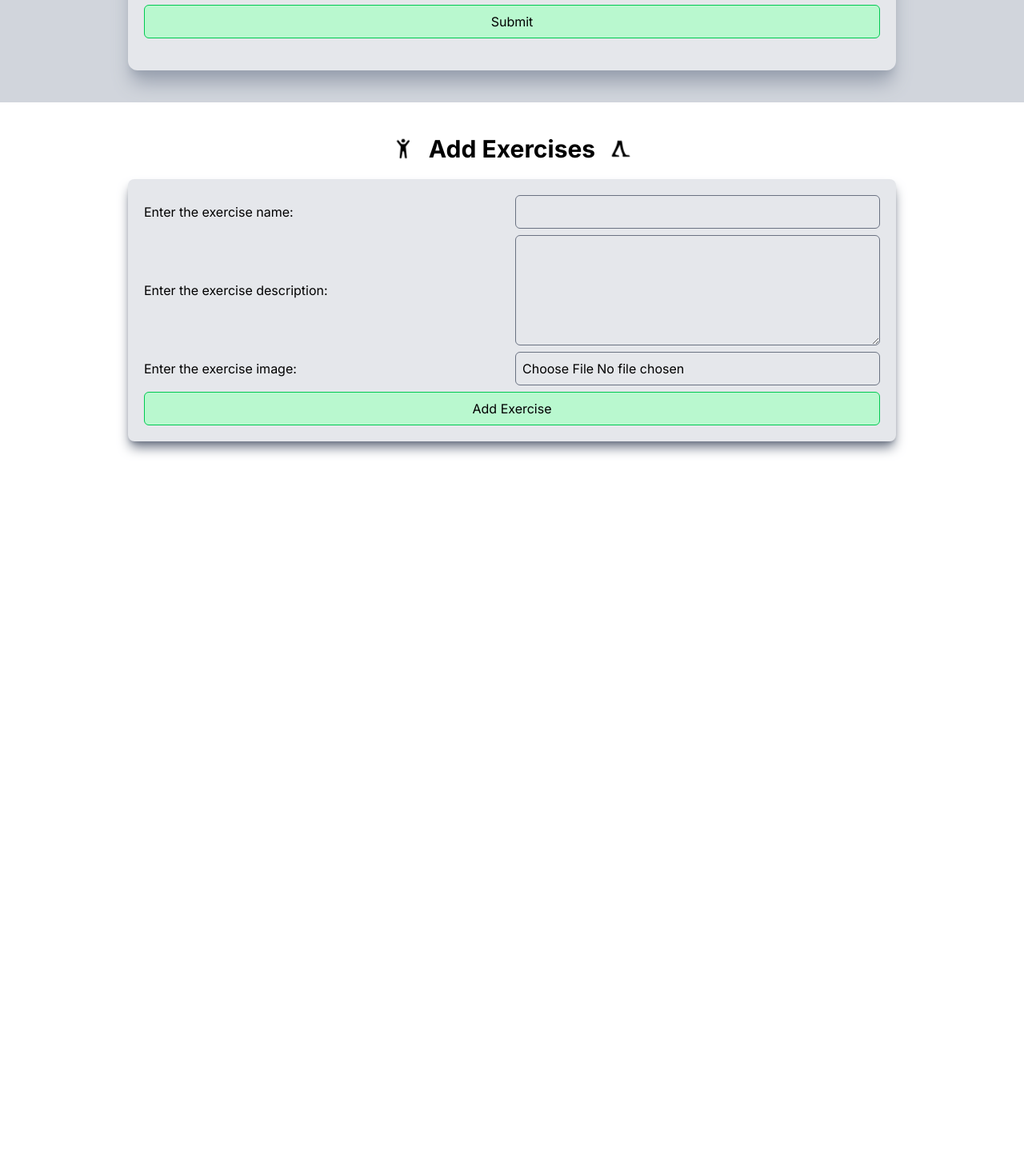
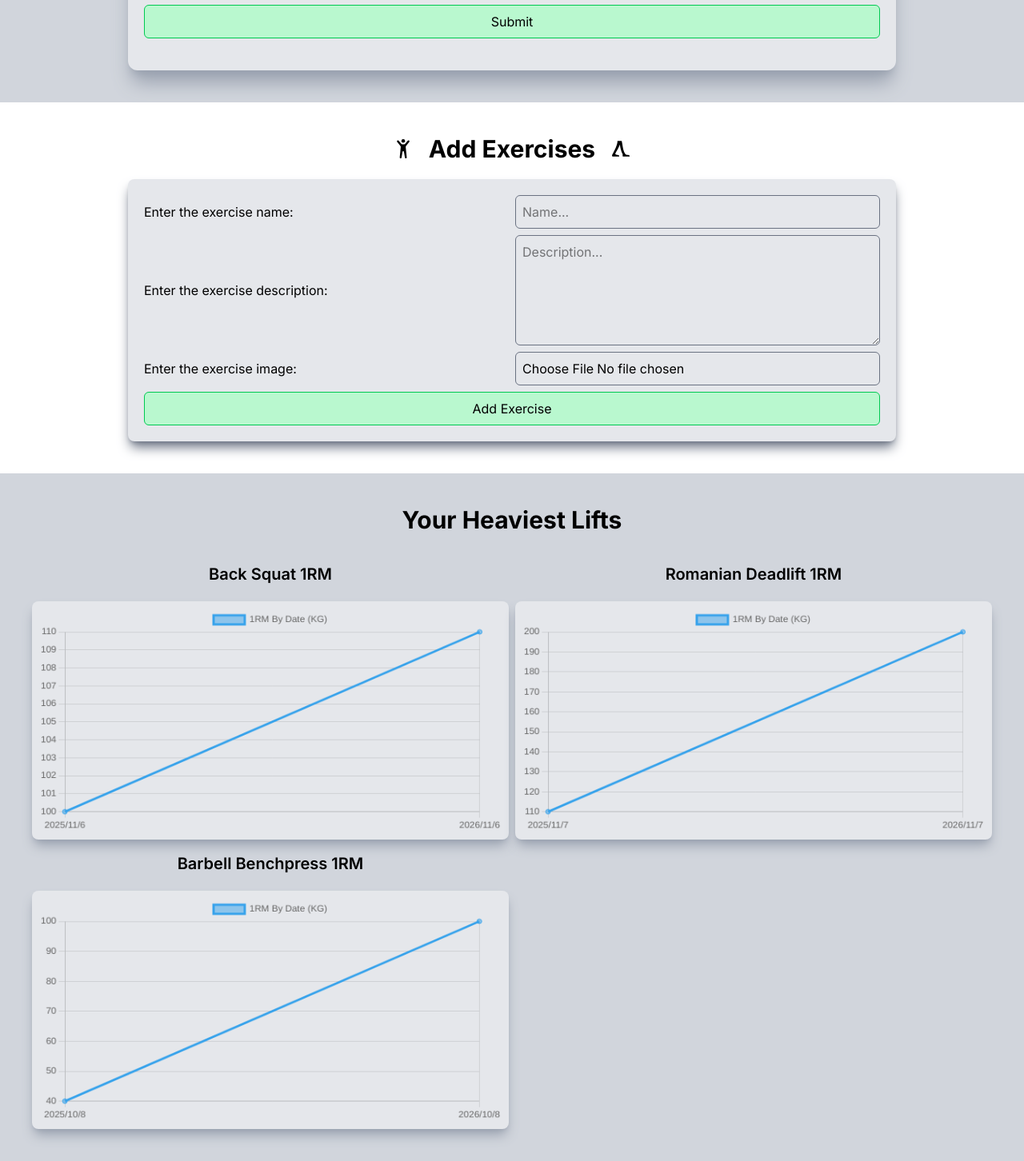
Before and after one commit to TANGHuyming/myworkoutapp, a Next.js app: page / in a window 1280 px wide. Shown: the part 479-1931 px from the top of the page at 80% size. Before the commit the page ends 1071 px from the top, so only its background shows below. Built offline with nearby package versions, Linux system fonts and the light colour scheme.

Commit message:
added maxrepcharts component

```diff
--- a/app/components/AddExercise.tsx
+++ b/app/components/AddExercise.tsx
@@ -39,10 +39,10 @@ export default function AddExercise() {
                 className="grid grid-cols-2 w-8/10 justify-center items-center gap-2 p-5 rounded-lg bg-gray-200 shadow-lg shadow-gray-500"
             >
                 <label htmlFor="name">Enter the exercise name: </label>
-                <input className={inputStyling} type="text" name="name" id="name" value={name} onChange={(e) => setName(e.target.value)}/>
+                <input className={inputStyling} type="text" name="name" id="name" placeholder="Name..." value={name} onChange={(e) => setName(e.target.value)}/>
 
                 <label htmlFor="description">Enter the exercise description: </label>
-                <textarea className={inputStyling} name="description" id="description" rows={5} value={description} onChange={(e) => setDescription(e.target.value)}></textarea>
+                <textarea className={inputStyling} name="description" id="description" rows={5} placeholder="Description..." value={description} onChange={(e) => setDescription(e.target.value)}></textarea>
 
                 <label htmlFor="image">Enter the exercise image: </label>
                 <input className={inputStyling} type="file" name="image" id="image" onChange={(e) => handleImage(e)}/>
--- a/app/components/AddSet.tsx
+++ b/app/components/AddSet.tsx
@@ -59,7 +59,7 @@ export default function AddSet() {
                 {/* <label htmlFor="date">Enter Date: </label>
                 <input className={inputStyling} type="date" name="date" id="date" value={formattedDate} onChange={(e) => setDate(new Date(e.target.value))}/> */}
 
-                <label htmlFor="workout">Choose Your Exercise: </label>
+                <label htmlFor="exercise">Choose Your Exercise: </label>
                 <button type="button" className={buttonStyling} id="exercise" name="exercise" onClick={handleClick}>Exercise List</button>
 
                 <div className="col-span-2">
@@ -76,7 +76,7 @@ export default function AddSet() {
                 <input className={inputStyling} type="number" name="weight" id="weight" value={String(weight)} onChange={(e) => setWeight(Number(e.target.value))}/>
 
                 <label htmlFor="notes">Additional notes: </label>
-                <textarea className={inputStyling} name="notes" id="notes" rows={5} value={notes} onChange={(e) => setNotes(e.target.value)}/>
+                <textarea className={inputStyling} name="notes" id="notes" rows={5} placeholder="Notes..." value={notes} onChange={(e) => setNotes(e.target.value)}/>
 
                 <button className={`${buttonStyling} col-span-2`} type="submit">Submit</button>
             </form>
--- /dev/null
+++ b/app/components/MaxRepChart.tsx
@@ -0,0 +1,82 @@
+"use client";
+import Chart from "chart.js/auto";
+import { useEffect } from "react";
+
+interface dataType {
+    date: Date,
+    exercise: String,
+    maxWeight: Number,
+};
+
+export default function MaxRepChart() {
+    // const oneRmChart : HTMLCanvasElement = document.getElementById("oneRmChart") as HTMLCanvasElement;
+    const data = [
+        {date: new Date("2025-12-06T12:41:00Z"), exercise: "Squat", maxWeight: 100},
+        {date: new Date("2026-12-06T12:41:00Z"), exercise: "Squat", maxWeight: 110},
+        {date: new Date("2025-12-07T12:41:00Z"), exercise: "Deadlift", maxWeight: 110},
+        {date: new Date("2026-12-07T12:41:00Z"), exercise: "Deadlift", maxWeight: 200},
+        {date: new Date("2025-11-08T12:41:00Z"), exercise: "Benchpress", maxWeight: 40},
+        {date: new Date("2026-11-08T12:41:00Z"), exercise: "Benchpress", maxWeight: 100},
+
+    ]
+
+    const createChart = (canvas: any, type: any, data: dataType[], filter: String) => {
+        new Chart(
+            canvas,
+            {
+                type: type,
+                data: {
+                    labels: data.filter((d) => d.exercise === filter).map((d) => {
+                        return `${d.date.getFullYear()}/${d.date.getMonth()}/${d.date.getDate()}`
+                    }),
+                    datasets: [
+                        {
+                            label: `1RM By Date (KG)`,
+                            data: data.filter((d) => d.exercise === filter).map((d) => {
+                                return d.maxWeight;
+                            }),
+                        }
+                    ]
+                }
+            }
+        )
+    }
+
+    useEffect(() => {
+        const squatOneRmChart : HTMLCanvasElement = document.getElementById("squatOneRmChart") as HTMLCanvasElement;
+        const deadliftOneRmChart : HTMLCanvasElement = document.getElementById("deadliftOneRmChart") as HTMLCanvasElement;
+        const benchOneRmChart : HTMLCanvasElement = document.getElementById("benchOneRmChart") as HTMLCanvasElement;
+
+        const charts = [
+            {canvas: squatOneRmChart, line: "line", data, filter: "Squat"},
+            {canvas: deadliftOneRmChart, line: "line", data, filter: "Deadlift"},
+            {canvas: benchOneRmChart, line: "line", data, filter: "Benchpress"},
+        ]
+
+        charts.map((chart) => createChart(chart.canvas, chart.line, chart.data, chart.filter))
+
+    }, []);
+
+    return(
+        <div className="bg-gray-300 p-10 grid grid-cols-2 justify-center items-center gap-x-2 gap-y-4">
+            <h2 className="text-3xl font-bold mb-5 flex flex-row justify-center items-center gap-5 col-span-2">
+                Your Heaviest Lifts
+            </h2>
+
+            <div>
+                <h2 className="wave text-xl font-semibold mb-5 flex flex-row justify-center items-center gap-5">Back Squat 1RM</h2>
+                <canvas id="squatOneRmChart" className="bg-gray-200 p-2 rounded-lg shadow-lg shadow-gray-400"></canvas>
+            </div>
+
+            <div>
+                <h2 className="wave text-xl font-semibold mb-5 flex flex-row justify-center items-center gap-5">Romanian Deadlift 1RM</h2>
+                <canvas id="deadliftOneRmChart" className="bg-gray-200 p-2 rounded-lg shadow-lg shadow-gray-400"></canvas>
+            </div>
+
+            <div>
+                <h2 className="wave text-xl font-semibold mb-5 flex flex-row justify-center items-center gap-5">Barbell Benchpress 1RM</h2>
+                <canvas id="benchOneRmChart" className="bg-gray-200 p-2 rounded-lg shadow-lg shadow-gray-400"></canvas>
+            </div>
+        </div>
+    );
+}
--- a/app/page.tsx
+++ b/app/page.tsx
@@ -1,12 +1,14 @@
 import Image from "next/image";
 import AddSet from "./components/AddSet";
 import AddExercise from "./components/AddExercise";
+import MaxRepChart from "./components/MaxRepChart";
 
 export default function Home() {
   return (
     <div className="">
       <AddSet />
       <AddExercise />
+      <MaxRepChart />
     </div>
   );
 }
--- a/package.json
+++ b/package.json
@@ -9,8 +9,10 @@
     "lint": "eslint"
   },
   "dependencies": {
-    "next": "16.0.6",
+    "chart.js": "^4.5.1",
+    "next": "^16.0.7",
     "react": "19.2.0",
+    "react-chartjs-2": "^5.3.1",
     "react-dom": "19.2.0",
     "react-icons": "^5.5.0"
   },
```
Also changed, not shown: 1 other file (tests, documents, lock files or other folders).
